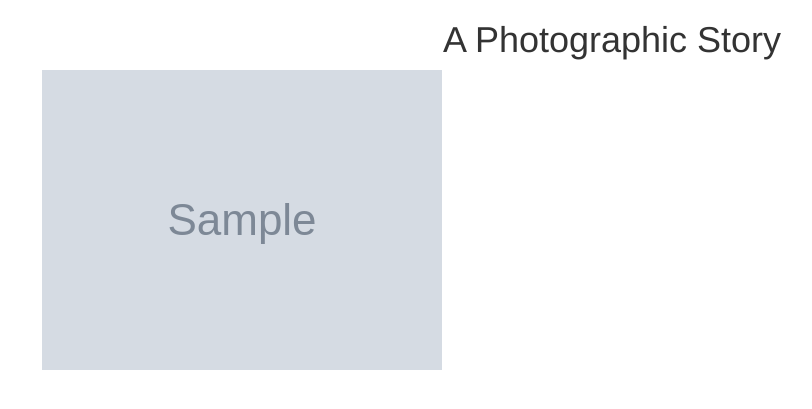
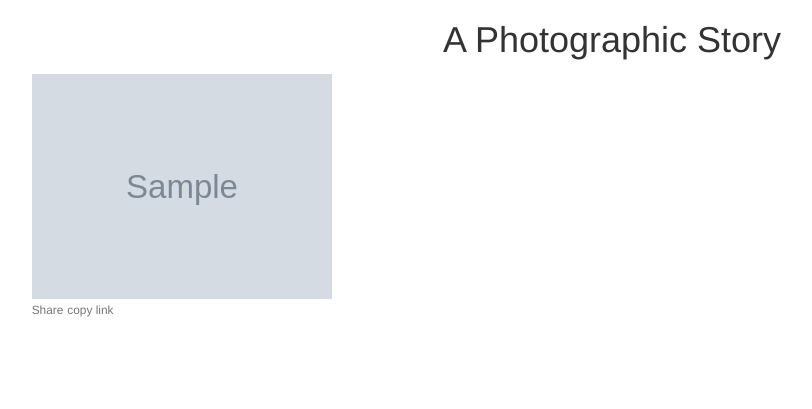
Before and after one commit to lizKimita/My-Gallery, a Django app: page / in a window 1280 px wide. Shown: the part 52-461 px from the top of the page, without its empty margins (28-840 px from the left). Run offline with Django 3.2, Linux system fonts and the light colour scheme; tables that the repository leaves empty hold one stand-in row (values such as "Sample post"); grey boxes marked "Sample" are stand-in pictures; some libraries are stand-ins or nearby versions.

Commit message:
adding card styling to the galleries display page

```diff
--- a/images_gallery/templates/all_images/gallery.html
+++ b/images_gallery/templates/all_images/gallery.html
@@ -2,17 +2,25 @@
 
 {% block content %}
 {{block.super}}
-
 <div class="container">
-
+  <div class="row">
     <!-- Looping through images   -->
     {% for image_item in image %}
 
-    <div class="row">
     <!--Display news Article images  -->
-    <div class="col-xs-6 col-sm-6 col-md-6 col-lg-6">
-        <img src="{{image_item.image.url}}" class="img-responsive" alt="Image">
-    </div>
+    <div class="col-md-4" style="padding:.4%">
+
+          <div class="card-group"style="width:30rem">
+            <div class="card" >
+                <div class="card-body">
+                  <img src="{{image_item.image.url}}" class="img-responsive" alt="Image">
+                </div>
+                <div class="card-footer">
+                    <small class="text-muted">Share</small>
+                    <small class="text-muted">copy link</small>
+                </div>
+            </div>
+        </div>
 
     </div>
 
@@ -21,7 +29,7 @@
       <h2 class="text-center">There is no Image yet!</h2>
     </div>
     {% endfor %}
-
   </div>
+</div>
 
 {% endblock %}
```
